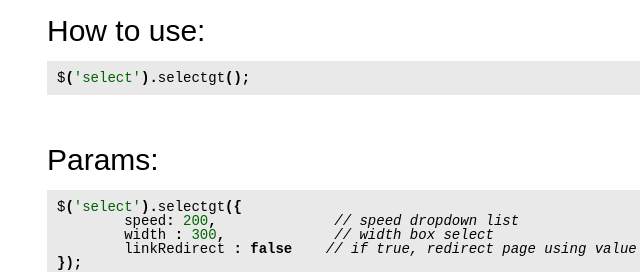
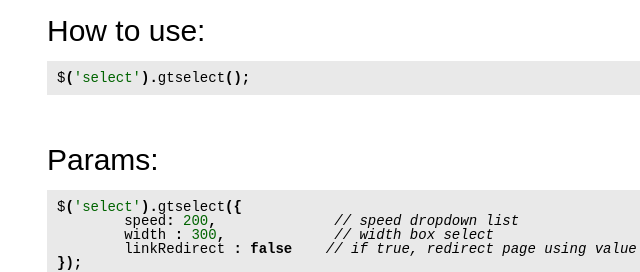
Before and after one commit to gersonlimadev/jquery.gtselect, a plain HTML site: page index.html in a window 1280 px wide. Shown: the part 788-1060 px from the top of the page, 23-663 px from the left. Drawn offline with nearby package versions, Linux system fonts and the light colour scheme; a web font is replaced by a local one.

Commit message:
updated documentation

```diff
--- a/index.html
+++ b/index.html
@@ -73,13 +73,13 @@
 
 			<div class="box">
 				<h2>How to use:</h2>
-				<pre class="sh_javascript">$('select').selectgt();</pre>
+				<pre class="sh_javascript">$('select').gtselect();</pre>
 			</div>
 
 			<div class="box">
 				<h2>Params:</h2>
 <pre class="sh_javascript">
-$('select').selectgt({
+$('select').gtselect({
 	speed: 200, 		 // speed dropdown list
 	width : 300,		 // width box select
 	linkRedirect : false 	// if true, redirect page using value of the selected option tag
```
